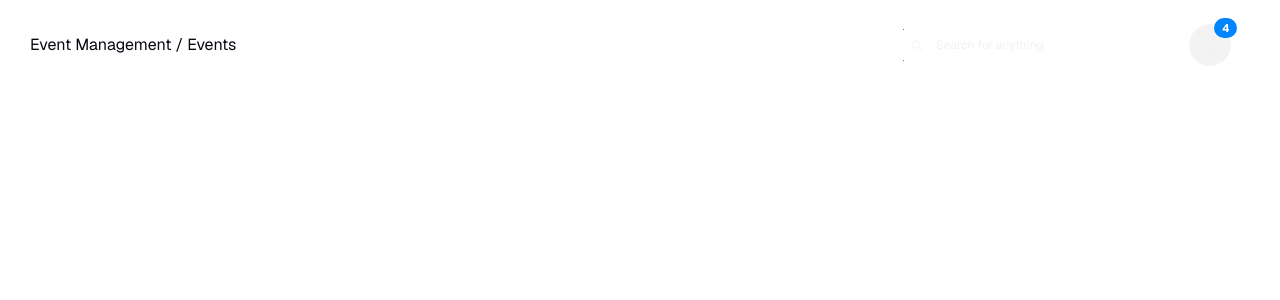
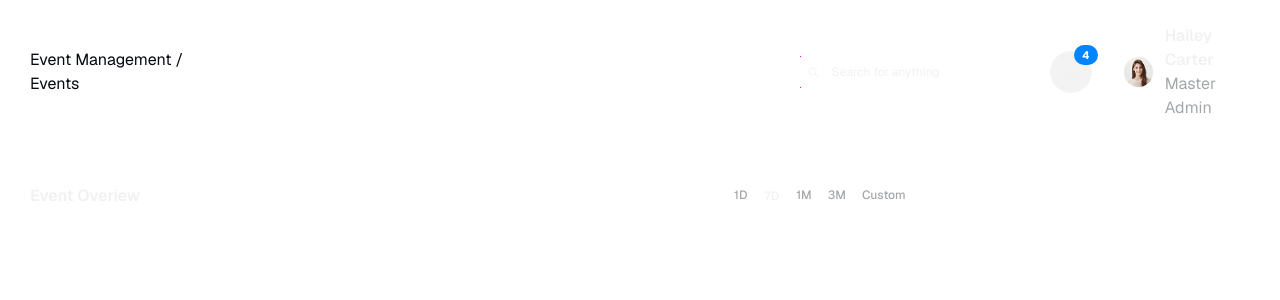
Before and after one commit to Buenohy/mintix, a Next.js app: page / in a window 1280 px wide. Shown: the top 300 px of the page. Built offline with nearby package versions, Linux system fonts and the light colour scheme.

Commit message:
feat: Component EventOverview without none logic

```diff
--- a/src/app/globals.css
+++ b/src/app/globals.css
@@ -12,6 +12,7 @@
   --font-mono: var(--font-geist-mono);
 
   --color-white-mintix: #F1F1F1;
+  --color-gray-mintix: #A4A7AA;
   --color-primary-mintix: #0085FE;
   --color-primary-background: #1e232d;
 }
--- a/src/app/page.tsx
+++ b/src/app/page.tsx
@@ -1,10 +1,12 @@
+import EventOverview from "@/components/EventOverview";
 import Header from "@/components/Header";
 
 export default function Home() {
   return (
     <div className="flex min-h-screen items-center justify-center bg-zinc-50 font-sans dark:bg-[#050810]">
-      <main className="flex min-h-screen w-full flex-col items-center justify-between bg-white dark:bg-[#050810] sm:items-start">
+      <main className="flex min-h-screen w-full flex-col items-center bg-white dark:bg-[#050810] sm:items-start">
         <Header />
+        <EventOverview />
       </main>
     </div>
   );
--- /dev/null
+++ b/src/components/EventOverview.tsx
@@ -0,0 +1,13 @@
+import SearchDays from "./SearchDays";
+
+export default function EventOverview() {
+  return (
+    <div className="p-7.5">
+      <div className="flex items-center justify-beetwen">
+        <h3 className="text-white-mintix text-base font-semibold mr-145.25">Event Overiew</h3>
+        <SearchDays />
+      </div>
+      <div></div>
+    </div>
+  )
+}
--- a/src/components/Header.tsx
+++ b/src/components/Header.tsx
@@ -1,13 +1,15 @@
 import NotificationIcon from "./NotificationIcon";
 import SearchBar from "./SearchBar";
+import User from "./User";
 
 export default function Header() {
   return (
     <div className="bg-[#111723 ] px-7.5 py-6 flex justify-between items-center ">
-      <h2 className="font-normal text-base mr-165.25">Event Management / Events</h2>
+      <h2 className="font-normal text-base mr-145.25">Event Management / Events</h2>
       <div className="flex gap-8 items-center justify-center">
       <SearchBar />
       <NotificationIcon />
+      <User />
       </div>
     </div>
   )
--- /dev/null
+++ b/src/components/SearchDays.tsx
@@ -0,0 +1,14 @@
+
+export default function SearchDays() {
+  return (
+    <div className="w-53.75 border rounded-lg p-1 items-center justify-center border-white/10">
+      <div className="flex gap-1items-center">
+        <span className="text-gray-mintix text-xs font-medium text-center p-2">1D</span>
+        <span className="text-white-mintix text-xs font-medium bg-linear-to-r from-white/10 to-white/5 p-2 rounded-md border text-center border-white/10">7D</span>
+        <span className="text-gray-mintix text-xs font-medium text-center p-2">1M</span>
+        <span className="text-gray-mintix text-xs font-medium text-center p-2">3M</span>
+        <span className="text-gray-mintix text-xs font-medium text-center p-2">Custom</span>
+      </div>
+    </div>
+  )
+}
--- /dev/null
+++ b/src/components/User.tsx
@@ -0,0 +1,21 @@
+import Image from "next/image"
+
+export default function User() {
+  return (
+    <div className="flex gap-3 items-center justify-center">
+      <div>
+        <Image
+        src="/images/smiling-woman-looking-front-delighted.png"
+        alt="Smilling woman"
+        width={35}
+        height={35}
+        className="rounded-full"
+        />
+      </div>
+      <div className="flex flex-col">
+        <span className="text-base font-semibold text-white-mintix">Hailey Carter</span>
+        <span className="text-gray-mintix">Master Admin</span>
+      </div>
+    </div>
+  )
+}
```
Also changed, not shown: public/images/smiling-woman-looking-front-delighted.png (added).
